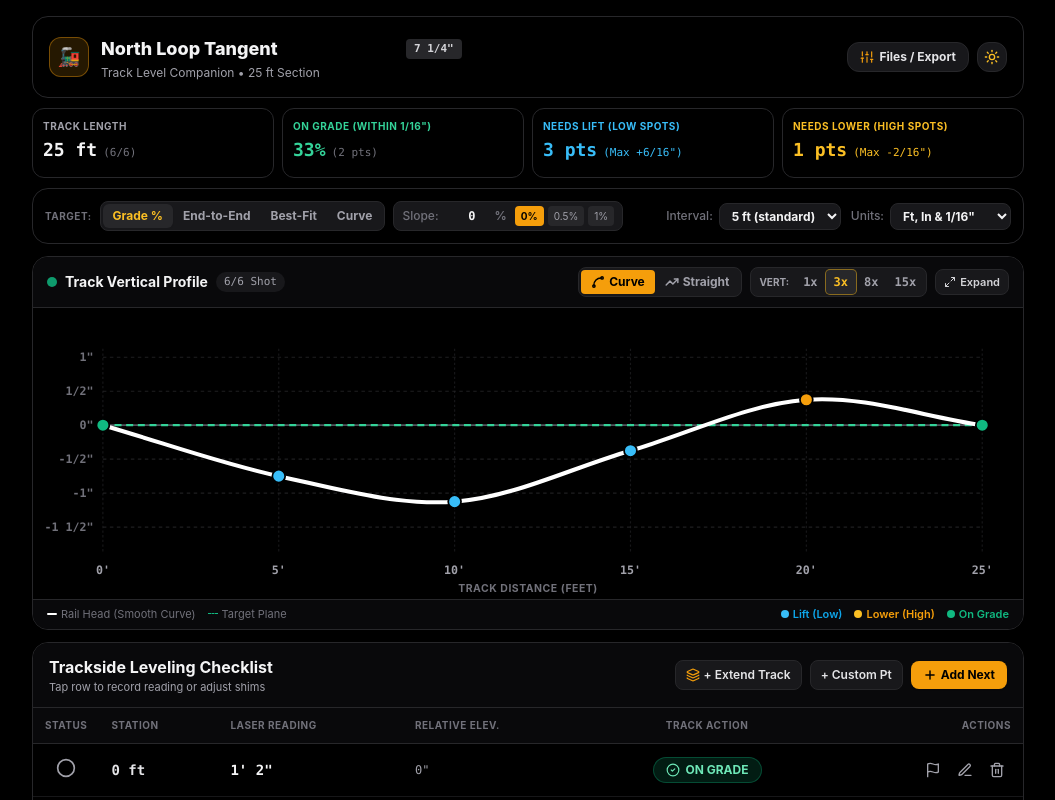
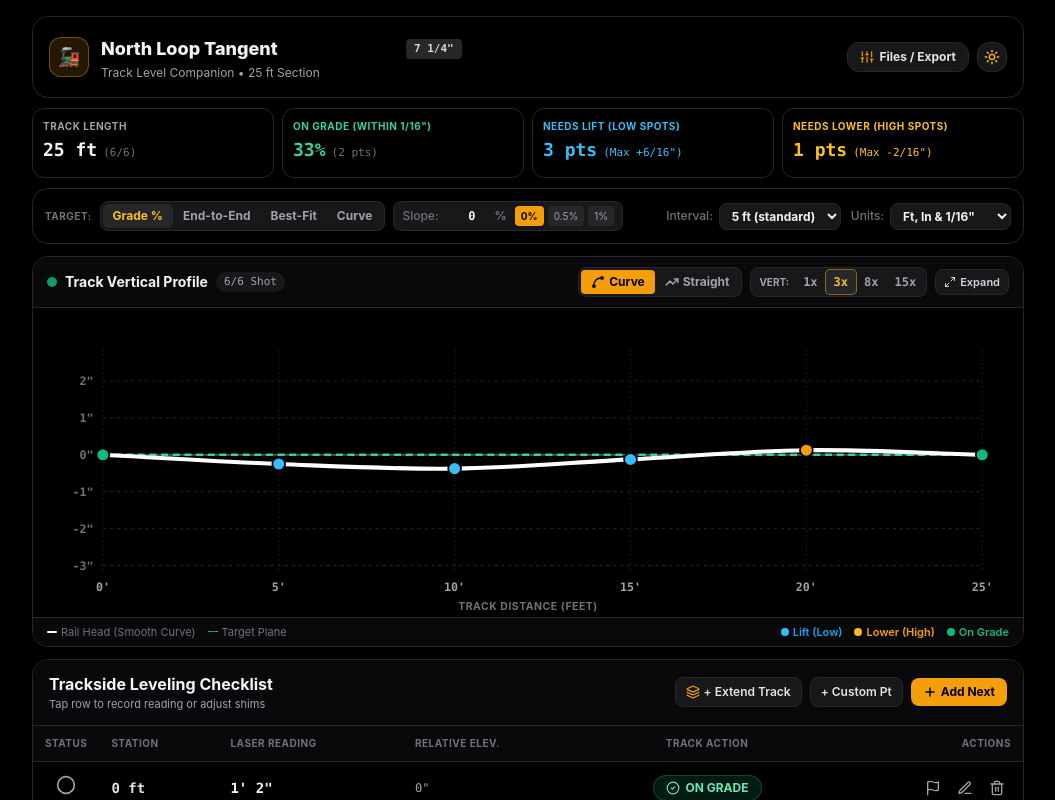
Before and after one commit to LoopRook/track-level-companion, a React (Vite) app: page / in a window 1280 px wide. Shown: the top 800 px of the page, without its empty margins (112-1167 px from the left). Built offline with nearby package versions, Linux system fonts and the light colour scheme.

Commit message:
UI: Refine vertical zoom scaling - guarantee height differences stretch visibly taller as zoom increases

```diff
--- a/src/components/ProfileChart.tsx
+++ b/src/components/ProfileChart.tsx
@@ -88,9 +88,18 @@ export const ProfileChart: React.FC<ProfileChartProps> = ({
     return stations.filter(s => s.elevationInches !== null && s.targetElevationInches !== null);
   }, [stations]);
 
-  // Dimensions
+  // Chart Height adapts to give more physical headroom as zoom increases
+  const chartHeight = useMemo(() => {
+    switch (zoomScale) {
+      case '1x': return 240;
+      case '3x': return 265;
+      case '8x': return 300;
+      case '15x': return 340;
+      default: return 265;
+    }
+  }, [zoomScale]);
+
   const baseWidth = 850;
-  const chartHeight = 250;
   const padding = { top: 35, right: 35, bottom: 40, left: 60 };
 
   // Width
@@ -107,35 +116,11 @@ export const ProfileChart: React.FC<ProfileChartProps> = ({
     : minX + 10;
   const maxX = Math.max(lastDist, minX + 5);
 
-  // Zoom Multiplier: magnifies dips & humps relative to target grade
-  const exaggerationMultiplier: number = useMemo(() => {
-    switch (zoomScale) {
-      case '1x': return 1.0;
-      case '3x': return 3.0;
-      case '8x': return 8.0;
-      case '15x': return 15.0;
-      default: return 3.0;
-    }
-  }, [zoomScale]);
-
-  // Helper to compute exaggerated visual elevation for smooth curve and markers
-  const getVisualElev = (s: CalculatedStation): number | null => {
-    if (s.elevationInches === null || isNaN(s.elevationInches)) return null;
-    if (s.targetElevationInches !== null && !isNaN(s.targetElevationInches)) {
-      const diff = s.elevationInches - s.targetElevationInches;
-      return s.targetElevationInches + diff * exaggerationMultiplier;
-    }
-    const base = measuredStations[0]?.elevationInches ?? 0;
-    const diff = s.elevationInches - base;
-    return base + diff * exaggerationMultiplier;
-  };
-
-  // Vertical Extents (inches) - fits visual curve comfortably without clipping
+  // Vertical Extents (inches) - direct window scaling to make height differences noticeably taller
   const { minY, maxY, yTicks } = useMemo(() => {
     const vals: number[] = [0];
     measuredStations.forEach(s => {
-      const vElev = getVisualElev(s);
-      if (vElev !== null && !isNaN(vElev)) vals.push(vElev);
+      if (s.elevationInches !== null && !isNaN(s.elevationInches)) vals.push(s.elevationInches);
       if (s.targetElevationInches !== null && !isNaN(s.targetElevationInches)) {
         vals.push(s.targetElevationInches);
       }
@@ -144,17 +129,37 @@ export const ProfileChart: React.FC<ProfileChartProps> = ({
     const validVals = vals.filter(v => typeof v === 'number' && !isNaN(v));
     const rawMin = validVals.length > 0 ? Math.min(...validVals) : 0;
     const rawMax = validVals.length > 0 ? Math.max(...validVals) : 0;
-    const actualSpan = Math.max(rawMax - rawMin, 0);
-
-    // Provide at least 3.0" minimum visual window and 30% margin
-    const span = Math.max(actualSpan * 1.35, 3.0);
+    const actualSpan = Math.max(rawMax - rawMin, 0.0625);
     const center = (rawMax + rawMin) / 2;
 
+    // Window span tuning:
+    // 1x: Takes ~25% of height (very gentle, flat perspective)
+    // 3x: Takes ~50% of height (realistic, gentle rail view)
+    // 8x: Takes ~75% of height (clearly prominent height differences)
+    // 15x: Takes ~93% of height (maximum magnification of every bump & slope)
+    let spanMultiplier = 2.0;
+    let minSpan = 6.0;
+
+    if (zoomScale === '1x') {
+      spanMultiplier = 4.0;
+      minSpan = 16.0;
+    } else if (zoomScale === '3x') {
+      spanMultiplier = 2.0;
+      minSpan = 6.0;
+    } else if (zoomScale === '8x') {
+      spanMultiplier = 1.33;
+      minSpan = 1.75;
+    } else if (zoomScale === '15x') {
+      spanMultiplier = 1.08;
+      minSpan = 0.5;
+    }
+
+    const span = Math.max(actualSpan * spanMultiplier, minSpan);
     const calcMinY = center - span / 2;
     const calcMaxY = center + span / 2;
 
     // Ticks
-    const step = span > 14 ? 2.0 : span > 4 ? 1.0 : 0.5;
+    const step = span > 16 ? 4.0 : span > 7 ? 2.0 : span > 3 ? 1.0 : span > 1.2 ? 0.5 : 0.25;
     const ticks: { val: number; label: string }[] = [];
     const firstTick = Math.ceil(calcMinY / step) * step;
 
@@ -171,7 +176,7 @@ export const ProfileChart: React.FC<ProfileChartProps> = ({
       maxY: calcMaxY,
       yTicks: ticks,
     };
-  }, [measuredStations, exaggerationMultiplier]);
+  }, [measuredStations, zoomScale]);
 
   // Coordinate transforms
   const getX = (distFt: number) => {
@@ -184,13 +189,13 @@ export const ProfileChart: React.FC<ProfileChartProps> = ({
     return padding.top + innerHeight - ((elevInches - minY) / (maxY - minY)) * innerHeight;
   };
 
-  // Generate SVG path for actual rail profile (using visual exaggerated points)
+  // Generate SVG path for actual rail profile
   const actualPath = useMemo(() => {
     if (measuredStations.length < 2) return '';
 
     const pts = measuredStations.map(s => ({
       x: getX(s.distanceFt),
-      y: getY(getVisualElev(s)!),
+      y: getY(s.elevationInches!),
     }));
 
     if (curveMode === 'curve') {
@@ -201,7 +206,7 @@ export const ProfileChart: React.FC<ProfileChartProps> = ({
     return pts.reduce((acc, p, idx) => {
       return idx === 0 ? `M ${p.x.toFixed(1)} ${p.y.toFixed(1)}` : `${acc} L ${p.x.toFixed(1)} ${p.y.toFixed(1)}`;
     }, '');
-  }, [measuredStations, curveMode, minY, maxY, minX, maxX, innerWidth, exaggerationMultiplier]);
+  }, [measuredStations, curveMode, minY, maxY, minX, maxX, innerWidth]);
 
   // Generate SVG path for target grade
   const targetPath = useMemo(() => {
@@ -438,7 +443,7 @@ export const ProfileChart: React.FC<ProfileChartProps> = ({
           {stations.map(s => {
             const x = getX(s.distanceFt);
             const isMeasured = s.elevationInches !== null;
-            const y = isMeasured ? getY(getVisualElev(s)!) : padding.top + innerHeight / 2;
+            const y = isMeasured ? getY(s.elevationInches!) : padding.top + innerHeight / 2;
             const isSelected = selectedStationId === s.id;
 
             let dotFill = '#52525b'; // zinc-600 unmeasured
```
